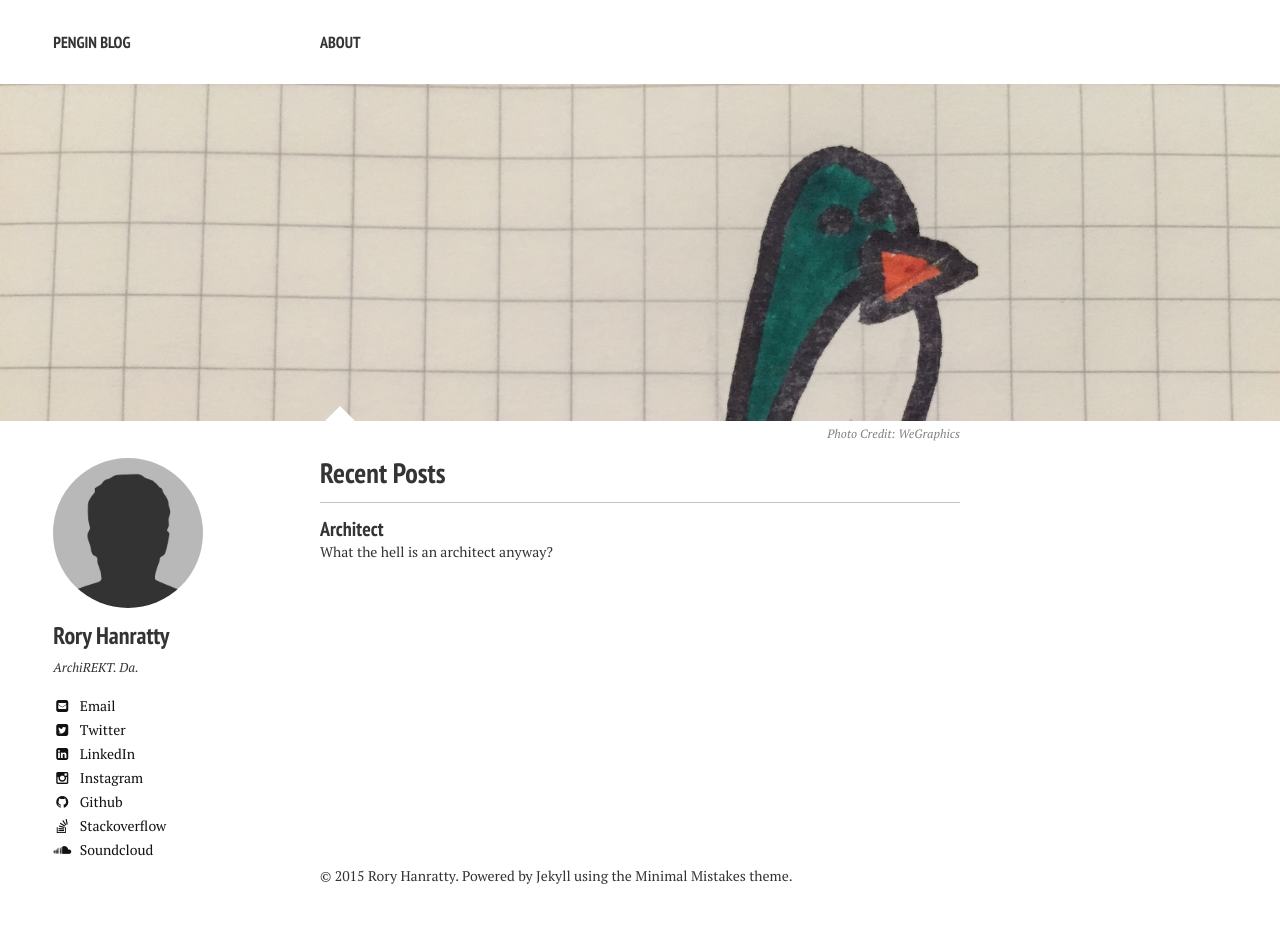
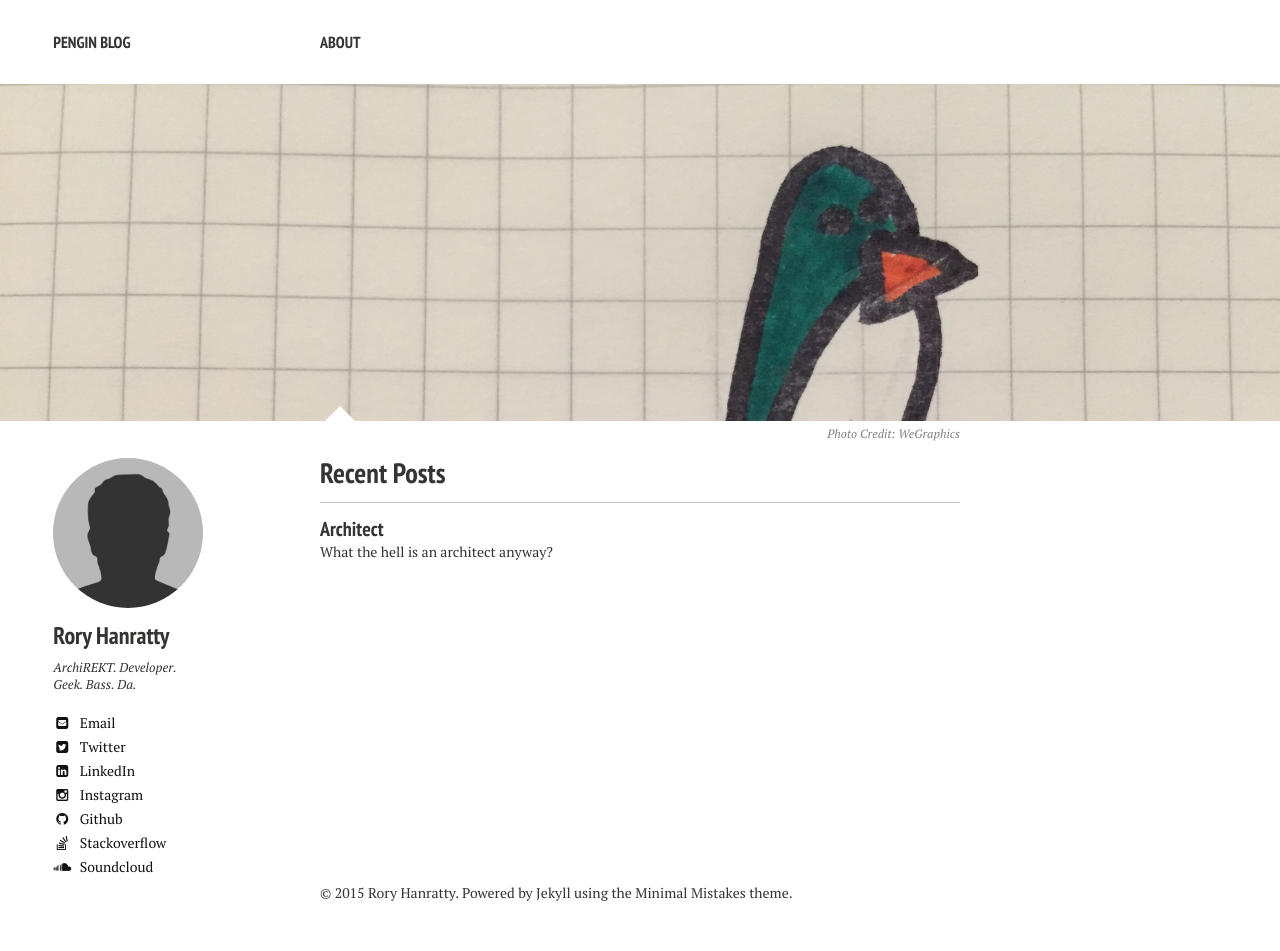
Before and after one commit to Rory80Hz/rory80hz.github.io, a Jekyll site: the page built from index.md, in a window 1280 px wide. Built offline with Jekyll 4.4.1, drawn with Linux system fonts in a browser that asks for light colours; nearby versions of some CDN libraries.

```diff
--- a/_config.yml
+++ b/_config.yml
@@ -28,14 +28,14 @@ kramdown:
 owner:
   name: Rory Hanratty
   avatar: bio-photo.jpg
-  bio: "ArchiREKT. Da."
+  bio: "ArchiREKT. Developer. Geek. Bass. Da."
   email: rory@pengin.pro
   disqus-shortname: pengin
   twitter: rory80hz
   facebook:
   google:
     plus: #username
-    analytics:
+    analytics: UA-62350108-1
     verify:
     ad-client:
     ad-slot:
```
Also changed, not shown: images/sample-image-2.jpg, images/sample-image-3.jpg (deleted), images/sample-image-4.jpg (deleted), images/sample-image-5.jpg (deleted), images/sample-image-6.jpg (deleted), images/sample-image-7.jpg (deleted).
